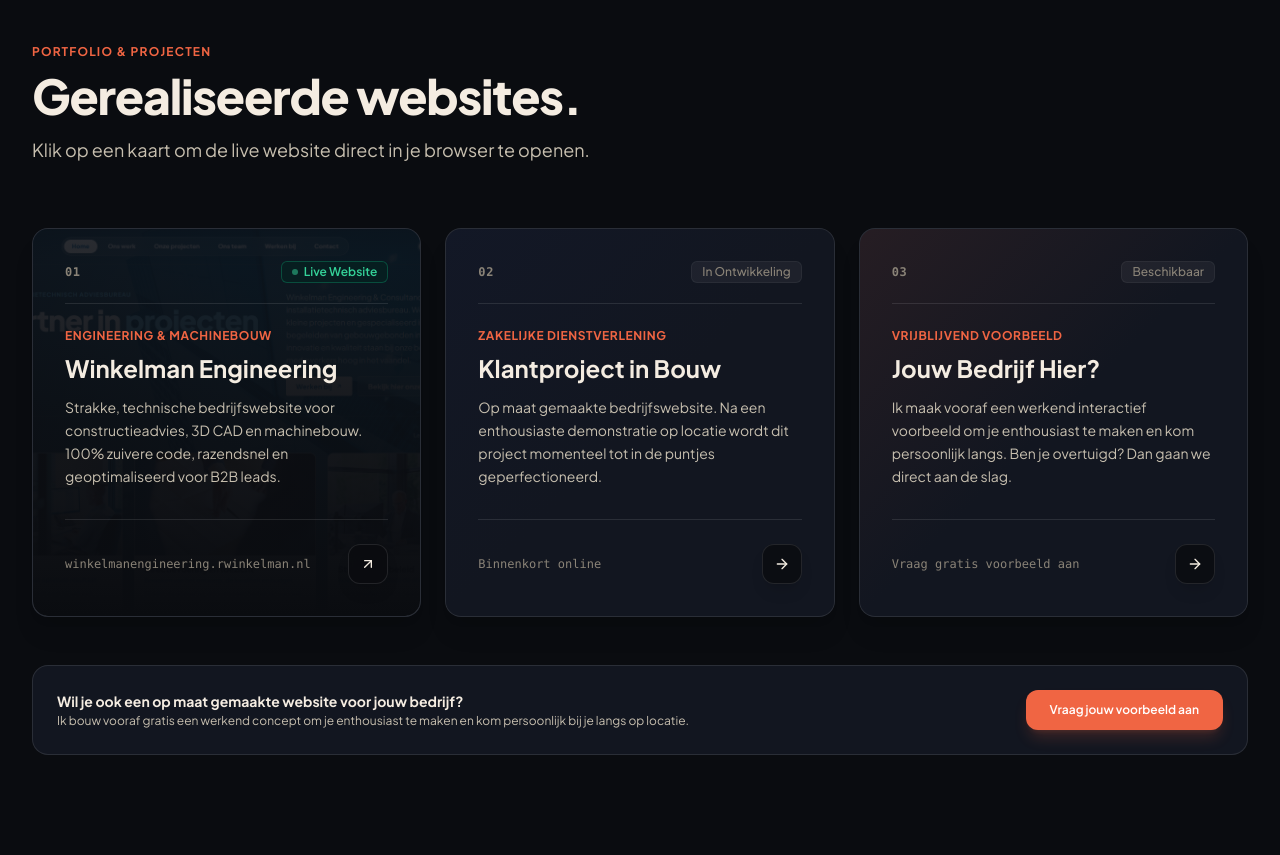
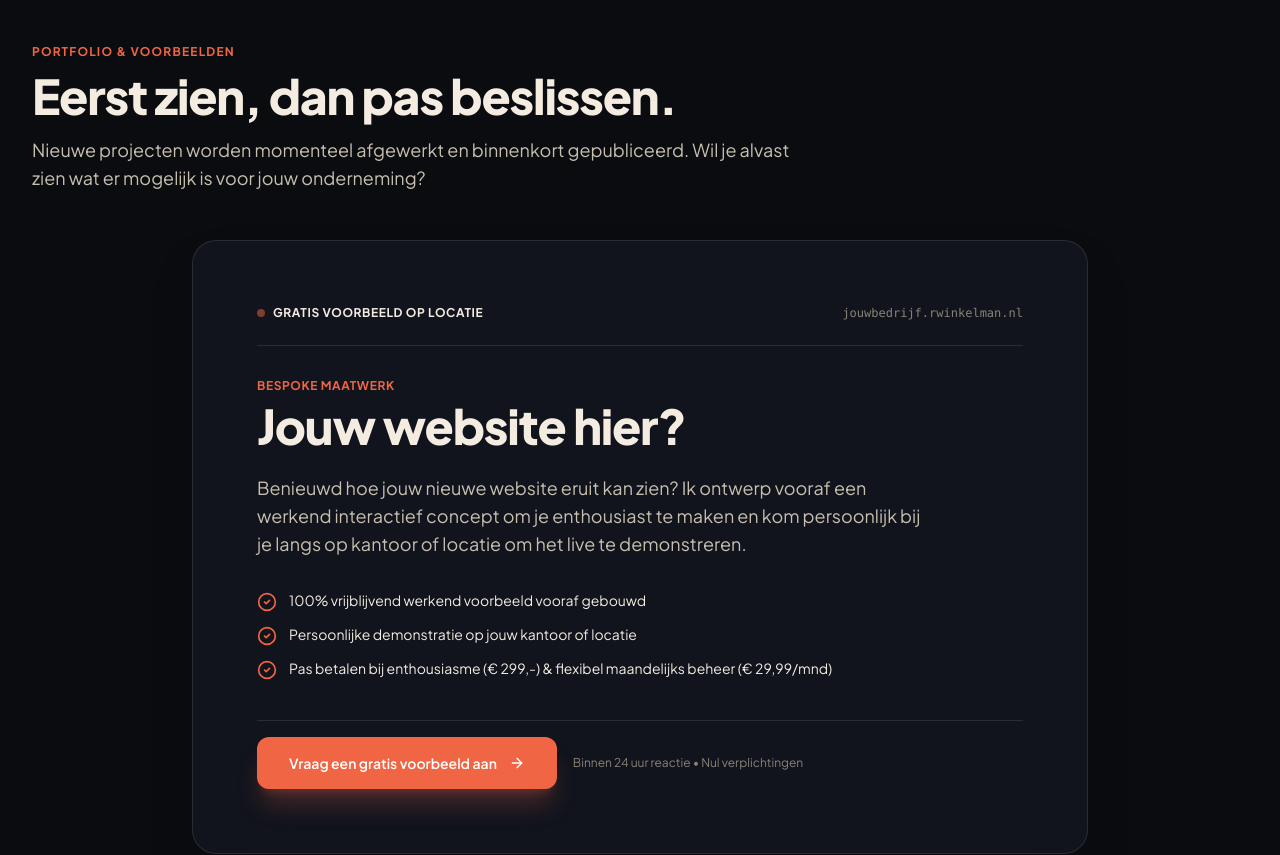
Before and after one commit to rubenwinkelman/rwinkelman, a React (Vite) app: page / in a window 1280 px wide. Shown: the part 5220-6075 px from the top of the page. Built offline with nearby package versions, Linux system fonts and the light colour scheme.

Commit message:
feat: simplify showcase to single 'Jouw website hier?' spotlight

```diff
--- a/src/components/ShowcaseConcepts.jsx
+++ b/src/components/ShowcaseConcepts.jsx
@@ -1,165 +1,91 @@
 import React from 'react';
-import { ArrowUpRight, ArrowRight, Sparkles } from 'lucide-react';
+import { ArrowRight, CheckCircle2, Laptop, Sparkles, MapPin } from 'lucide-react';
 
 export default function ShowcaseConcepts() {
-  const projects = [
-    {
-      id: 'winkelman-engineering',
-      number: '01',
-      title: 'Winkelman Engineering',
-      discipline: 'Engineering & Machinebouw',
-      description: 'Strakke, technische bedrijfswebsite voor constructieadvies, 3D CAD en machinebouw. 100% zuivere code, razendsnel en geoptimaliseerd voor B2B leads.',
-      url: 'https://winkelmanengineering.rwinkelman.nl',
-      displayUrl: 'winkelmanengineering.rwinkelman.nl',
-      status: 'Live Website',
-      isLive: true,
-      isExternal: true,
-      bgImage: '/engineering-shot.png'
-    },
-    {
-      id: 'klantproject-2',
-      number: '02',
-      title: 'Klantproject in Bouw',
-      discipline: 'Zakelijke Dienstverlening',
-      description: 'Op maat gemaakte bedrijfswebsite. Na een enthousiaste demonstratie op locatie wordt dit project momenteel tot in de puntjes geperfectioneerd.',
-      url: '#contact',
-      displayUrl: 'Binnenkort online',
-      status: 'In Ontwikkeling',
-      isLive: false,
-      isExternal: false,
-      bgGradient: 'from-blue-950/20 via-brand-surface to-brand-surface'
-    },
-    {
-      id: 'jouw-bedrijf',
-      number: '03',
-      title: 'Jouw Bedrijf Hier?',
-      discipline: 'Vrijblijvend Voorbeeld',
-      description: 'Ik maak vooraf een werkend interactief voorbeeld om je enthousiast te maken en kom persoonlijk langs. Ben je overtuigd? Dan gaan we direct aan de slag.',
-      url: '#contact',
-      displayUrl: 'Vraag gratis voorbeeld aan',
-      status: 'Beschikbaar',
-      isLive: false,
-      isExternal: false,
-      isCta: true,
-      bgGradient: 'from-brand-accent/15 via-brand-surface to-brand-surface'
-    }
-  ];
+  return (
+    <section id="showcase" className="py-24 md:py-32 bg-brand-dark relative border-t border-white/5 overflow-hidden">
+      {/* Subtle warm ambient glow */}
+      <div className="absolute top-1/2 left-1/2 -translate-x-1/2 -translate-y-1/2 w-[500px] h-[300px] bg-brand-accent/10 blur-[130px] pointer-events-none -z-10" />
 
-  return (
-    <section id="showcase" className="py-24 md:py-32 bg-brand-dark relative border-t border-white/5">
       <div className="max-w-7xl mx-auto px-4 md:px-8">
 
         {/* Section Header */}
-        <div className="max-w-3xl mb-16">
+        <div className="max-w-3xl mb-12">
           <div className="text-xs font-bold uppercase tracking-widest text-brand-accent mb-3">
-            Portfolio &amp; Projecten
+            Portfolio &amp; Voorbeelden
           </div>
           <h2 className="text-3xl sm:text-4xl md:text-5xl font-extrabold text-brand-sand tracking-tight leading-tight">
-            Gerealiseerde websites.
+            Eerst zien, dan pas beslissen.
           </h2>
           <p className="mt-4 text-base sm:text-lg text-brand-sandMuted leading-relaxed">
-            Klik op een kaart om de live website direct in je browser te openen.
+            Nieuwe projecten worden momenteel afgewerkt en binnenkort gepubliceerd. Wil je alvast zien wat er mogelijk is voor jouw onderneming?
           </p>
         </div>
 
-        {/* Horizontal Cards Grid */}
-        <div className="grid grid-cols-1 md:grid-cols-3 gap-6 items-stretch">
-          {projects.map((project) => {
-            const TargetIcon = project.isExternal ? ArrowUpRight : ArrowRight;
+        {/* Single Prominent Spotlight Card */}
+        <div className="max-w-4xl mx-auto relative rounded-3xl bg-brand-surface/90 border border-white/10 hover:border-brand-accent/50 p-8 sm:p-12 md:p-16 shadow-2xl transition-all duration-300 backdrop-blur-sm group">
 
-            return (
-              <a
-                key={project.id}
-                href={project.url}
-                target={project.isExternal ? '_blank' : '_self'}
-                rel={project.isExternal ? 'noopener noreferrer' : undefined}
-                className="group relative rounded-2xl bg-brand-surface border border-white/10 hover:border-brand-accent/60 transition-all duration-500 hover:-translate-y-1.5 shadow-xl hover:shadow-2xl hover:shadow-brand-accent/15 flex flex-col justify-between overflow-hidden min-h-[380px] block"
-              >
-                {/* Background Image or Gradient Layer */}
-                {project.bgImage ? (
-                  <div className="absolute inset-0 z-0 overflow-hidden">
-                    <img
-                      src={project.bgImage}
-                      alt={`${project.title} screenshot`}
-                      className="w-full h-full object-cover object-top opacity-30 group-hover:opacity-55 group-hover:scale-105 transition-all duration-700 ease-out"
-                    />
-                    {/* Deep tonal gradient overlay for text legibility */}
-                    <div className="absolute inset-0 bg-gradient-to-t from-[#0A0C10] via-[#0A0C10]/85 to-[#0A0C10]/60 group-hover:via-[#0A0C10]/75 group-hover:to-[#0A0C10]/40 transition-all duration-500" />
-                  </div>
-                ) : (
-                  <div className={`absolute inset-0 z-0 bg-gradient-to-br ${project.bgGradient} opacity-60 group-hover:opacity-90 transition-opacity duration-500`} />
-                )}
-
-                {/* Subtle card glow on hover */}
-                <div className="absolute -top-24 -right-24 w-48 h-48 bg-brand-accent/10 blur-2xl rounded-full pointer-events-none opacity-0 group-hover:opacity-100 transition-opacity duration-500" />
-
-                {/* Foreground Content */}
-                <div className="relative z-10 p-8 flex flex-col justify-between h-full">
-                  <div>
-                    {/* Top Status Bar */}
-                    <div className="flex items-center justify-between pb-5 mb-6 border-b border-white/10">
-                      <span className="font-mono text-xs text-brand-sandDim font-bold tracking-wider">
-                        {project.number}
+          {/* Top Bar: URL & Status */}
+          <div className="flex flex-wrap items-center justify-between pb-6 mb-8 border-b border-white/10 gap-4">
+            <div className="flex items-center gap-2">
+              <span className="w-2 h-2 rounded-full bg-brand-accent animate-pulse" />
+              <span className="text-xs font-bold uppercase tracking-wider text-brand-sand">
+                Gratis Voorbeeld op Locatie
               </span>
-
-                      {project.isLive ? (
-                        <span className="flex items-center gap-1.5 text-xs text-emerald-400 font-semibold bg-emerald-950/40 border border-emerald-500/30 px-2.5 py-0.5 rounded-md backdrop-blur-sm">
-                          <span className="w-1.5 h-1.5 rounded-full bg-emerald-400 animate-pulse" />
-                          Live Website
-                        </span>
-                      ) : (
-                        <span className="text-xs text-brand-sandDim font-medium bg-white/5 px-2.5 py-0.5 rounded-md border border-white/5">
-                          {project.status}
-                        </span>
-                      )}
             </div>
 
-                    {/* Discipline & Title */}
-                    <div className="text-xs font-bold uppercase tracking-wider text-brand-accent mb-2">
-                      {project.discipline}
+            <div className="text-xs font-mono text-brand-sandDim group-hover:text-brand-accent transition-colors">
+              jouwbedrijf.rwinkelman.nl
+            </div>
           </div>
 
-                    <h3 className="text-2xl font-bold text-brand-sand group-hover:text-white transition-colors mb-3">
-                      {project.title}
+          {/* Main Content Area */}
+          <div className="space-y-6">
+            <div>
+              <div className="text-xs font-bold uppercase tracking-wider text-brand-accent mb-2">
+                Bespoke Maatwerk
+              </div>
+              <h3 className="text-3xl sm:text-4xl md:text-5xl font-extrabold text-brand-sand tracking-tight leading-tight">
+                Jouw website hier?
               </h3>
-
-                    <p className="text-sm text-brand-sandMuted leading-relaxed">
-                      {project.description}
-                    </p>
             </div>
 
-                  {/* Card Footer: Domain + Arrow Action */}
-                  <div className="mt-8 pt-6 border-t border-white/10 flex items-center justify-between gap-4">
-                    <span className="text-xs font-mono text-brand-sandDim group-hover:text-brand-sand transition-colors truncate">
-                      {project.displayUrl}
-                    </span>
+            <p className="text-base sm:text-lg text-brand-sandMuted leading-relaxed max-w-2xl">
+              Benieuwd hoe jouw nieuwe website eruit kan zien? Ik ontwerp vooraf een werkend interactief concept om je enthousiast te maken en kom persoonlijk bij je langs op kantoor of locatie om het live te demonstreren.
+            </p>
 
-                    <div className="w-10 h-10 rounded-xl bg-brand-dark/80 backdrop-blur-md border border-white/10 group-hover:bg-brand-accent group-hover:border-brand-accent group-hover:text-white flex items-center justify-center text-brand-sand transition-all duration-200 flex-shrink-0 shadow-lg">
-                      <TargetIcon className="w-4 h-4 group-hover:translate-x-0.5 group-hover:-translate-y-0.5 transition-transform" />
+            {/* 3 Key Guarantees */}
+            <div className="pt-2 pb-4 space-y-3">
+              <div className="flex items-start gap-3 text-sm text-brand-sand">
+                <CheckCircle2 className="w-5 h-5 text-brand-accent flex-shrink-0 mt-0.5" />
+                <span>100% vrijblijvend werkend voorbeeld vooraf gebouwd</span>
+              </div>
+              <div className="flex items-start gap-3 text-sm text-brand-sand">
+                <CheckCircle2 className="w-5 h-5 text-brand-accent flex-shrink-0 mt-0.5" />
+                <span>Persoonlijke demonstratie op jouw kantoor of locatie</span>
+              </div>
+              <div className="flex items-start gap-3 text-sm text-brand-sand">
+                <CheckCircle2 className="w-5 h-5 text-brand-accent flex-shrink-0 mt-0.5" />
+                <span>Pas betalen bij enthousiasme (€ 299,-) &amp; flexibel maandelijks beheer (€ 29,99/mnd)</span>
               </div>
             </div>
-                </div>
+
+            {/* Direct CTA Button */}
+            <div className="pt-4 border-t border-white/10 flex flex-col sm:flex-row items-center gap-4">
+              <a
+                href="#contact"
+                className="w-full sm:w-auto inline-flex items-center justify-center gap-3 px-8 py-4 rounded-xl bg-brand-accent hover:bg-brand-accentHover text-white font-semibold text-sm transition-all duration-200 shadow-xl shadow-brand-accent/25 hover:shadow-brand-accent/40 group/btn"
+              >
+                <span>Vraag een gratis voorbeeld aan</span>
+                <ArrowRight className="w-4 h-4 group-hover/btn:translate-x-1 transition-transform" />
               </a>
-            );
-          })}
+              <span className="text-xs text-brand-sandDim">
+                Binnen 24 uur reactie &bull; Nul verplichtingen
+              </span>
             </div>
 
-        {/* Simple Bottom Bar */}
-        <div className="mt-12 p-6 rounded-2xl bg-brand-surface border border-white/10 flex flex-col sm:flex-row items-center justify-between gap-4">
-          <div>
-            <h4 className="text-sm font-bold text-brand-sand">
-              Wil je ook een op maat gemaakte website voor jouw bedrijf?
-            </h4>
-            <p className="text-xs text-brand-sandMuted mt-0.5">
-              Ik bouw vooraf gratis een werkend concept om je enthousiast te maken en kom persoonlijk bij je langs op locatie.
-            </p>
           </div>
-          <a
-            href="#contact"
-            className="whitespace-nowrap px-6 py-3 rounded-xl bg-brand-accent hover:bg-brand-accentHover text-white text-xs font-semibold transition-colors shadow-lg shadow-brand-accent/20"
-          >
-            Vraag jouw voorbeeld aan
-          </a>
+
         </div>
 
       </div>
```
Lines whose indentation alone changed are shown as unchanged.
